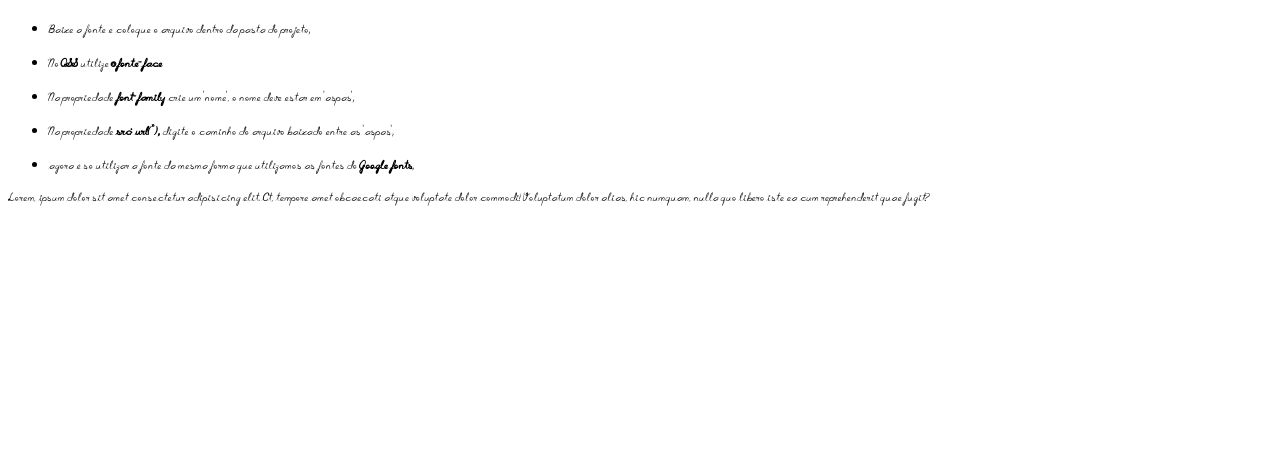
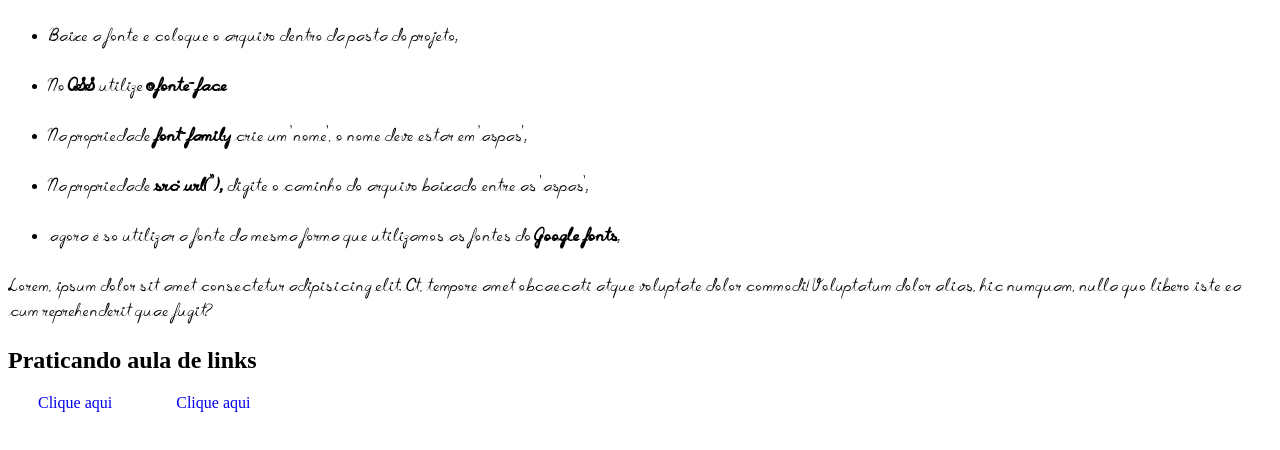
Before and after one commit to RogerioCosta88/dev-quest-css-intermediario-baixando-fontes-customizadas, a plain HTML site: page index.html in a window 1280 px wide. Shown: the part 56-506 px from the top of the page. Drawn offline with Linux system fonts and the light colour scheme.

Commit message:
adiciono um estudo de links no arquivo style.css

```diff
--- a/index.html
+++ b/index.html
@@ -32,5 +32,9 @@
 </ul>
 
     <p>Lorem, ipsum dolor sit amet consectetur adipisicing elit. At, tempore amet obcaecati atque voluptate dolor commodi! Voluptatum dolor alias, hic numquam, nulla quo libero iste ea cum reprehenderit quae fugit?</p>
+
+    <h2>Praticando aula de links</h2>
+    <a href="#1">Clique aqui</a>
+    <a href="#2">Clique aqui</a>
 </body>
 </html>
--- a/style.css
+++ b/style.css
@@ -11,4 +11,31 @@ h1 {
 p {
     font-family: 'Cursiva', sans-serif;
     font-weight: 400;
+    font-size: 25px;
 }
+
+a {
+    margin: 20px;
+    padding: 10px;
+}
+
+a {
+    cursor: default;
+    text-decoration: none;
+}
+
+a:visited {
+    color: hotpink;
+}
+
+a:hover {
+    background-color: teal;
+    border-radius: 50px;
+    transform: 1s ease-in-out;
+
+}
+
+a:active {
+    background-color: gray;
+    border-radius: 50%;
+}
```
